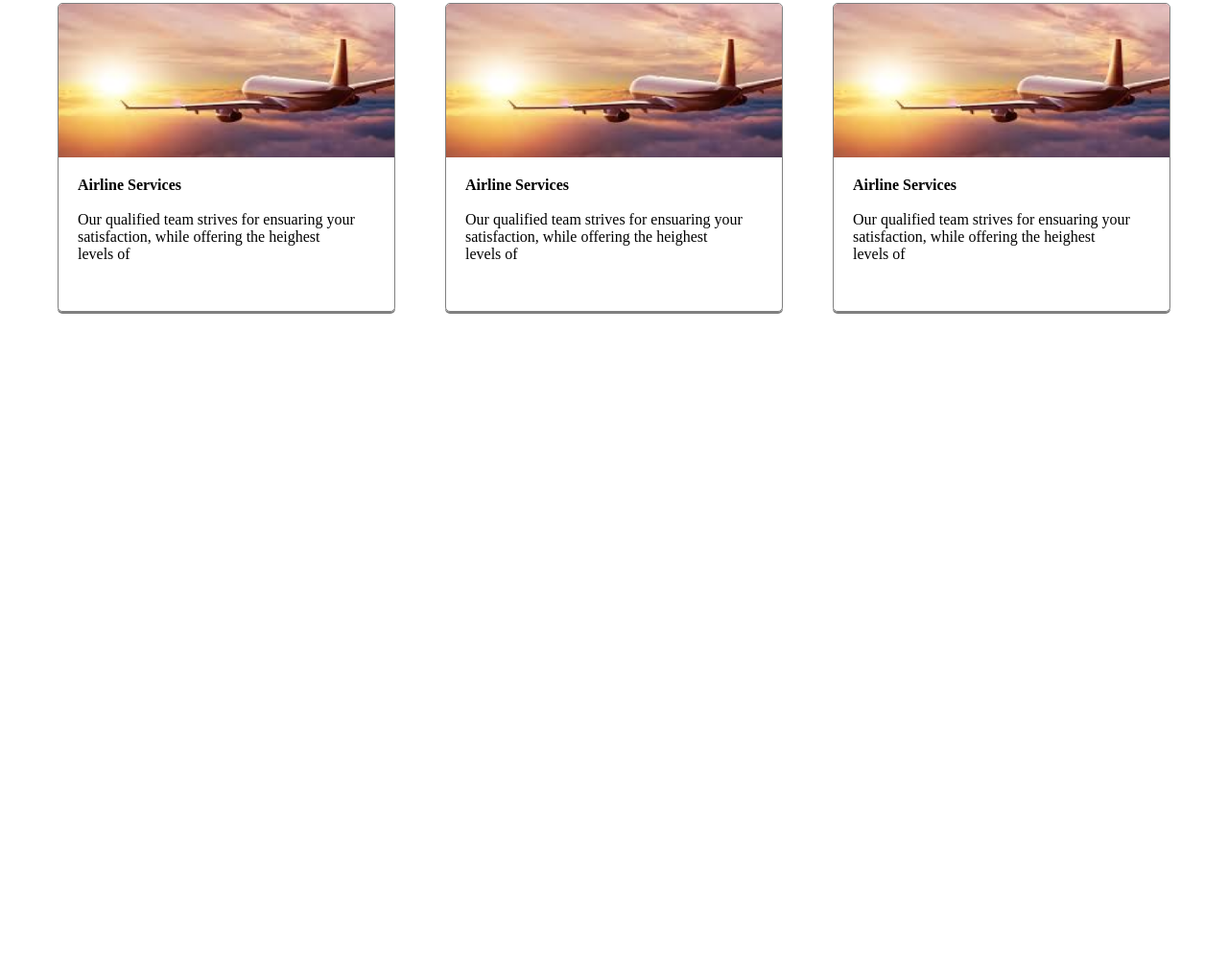
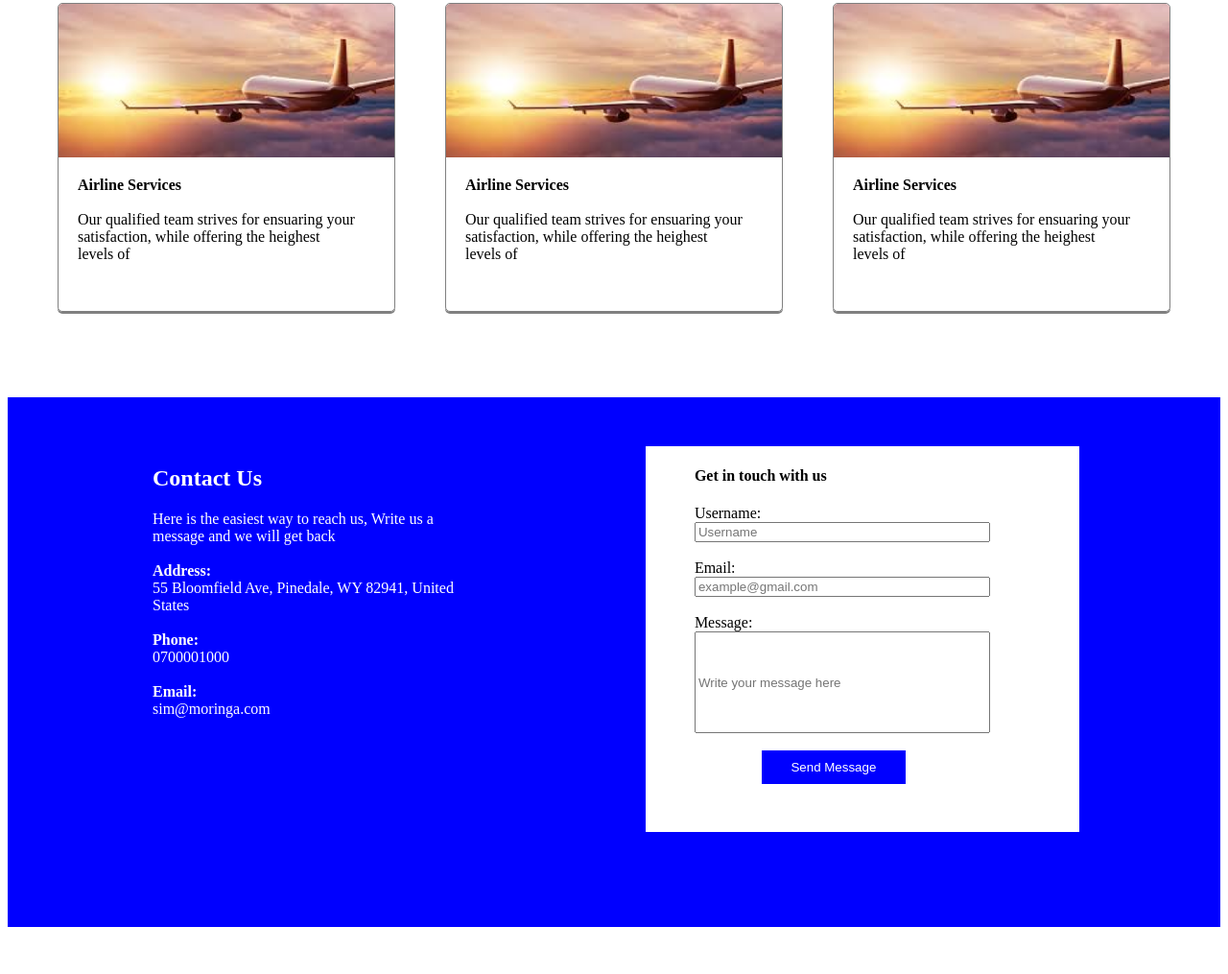
Before and after one commit to Michaelmapesa/pro_hub, a plain HTML site: page index.html in a window 1280 px wide. Shown: the part 1685-2700 px from the top of the page at 96% size. Before the commit the page ends 2107 px from the top, so only its background shows below. Drawn offline with Linux system fonts and the light colour scheme.

Commit message:
positions and style section five

```diff
--- a/index.css
+++ b/index.css
@@ -148,3 +148,49 @@ top: 45px;
     position: relative;
     left: 20px;
 }
+
+
+
+.sectionfive{
+    border: 1px solid blue;
+    height: 550px;
+    display: flex;
+    background-color: blue;
+    color: white;
+}
+.content5{
+    position: relative;
+    left: 150px;
+    top: 50px;
+}
+.content6{
+border: 1px solid white;
+width: 450px;
+background-color: white;
+color: black;
+height: 400px;
+position: relative;
+right: -350px;
+top: 50px;
+}
+#form{
+    position: relative;
+    left: 50px;
+}
+input[type=text]{
+    width: 300px;
+}
+#lname1{
+    height: 100px;
+
+}
+#lastbtn{
+    background-color: blue;
+    color: white;
+    height: 35px;
+    width: 150px;
+    position: relative;
+    left: 120px;
+    border: 1px solid blue;
+
+}
--- a/index.html
+++ b/index.html
@@ -127,5 +127,44 @@
          </div>
 
         </div>
+
+
+        <div class="sectionfive">
+
+            <div class="content5">
+                <h2>Contact Us</h2>
+                <p>
+                    Here is the easiest way to reach us, Write us a <br>
+                    message and we will get back <br><br>
+                    <strong>Address:</strong> <br>
+                    55 Bloomfield Ave, Pinedale, WY 82941, United <br>
+                    States <br><br>
+                    <strong>Phone:</strong> <br>
+                    0700001000 <br><br>
+                    <strong>Email:</strong> <br>
+                    sim@moringa.com
+                </p>
+
+            </div>
+            <div class="content6">
+                <form>
+                    <div id="form">
+                        <h4>Get in touch with us</h4>
+                        <label for="Username">Username:</label><br>
+                        <input type="text" id="fname" placeholder="Username"><br><br>
+                        <label for="email">Email:</label><br>
+                        <input type="text" id="lname" placeholder="example@gmail.com"><br><br>
+                        <label for="message">Message:</label><br>
+                        <input type="text" id="lname1" placeholder="Write your message here"><br><br>
+                    </div>
+
+                    <button id="lastbtn">
+                        Send Message
+                    </button>
+                  </form>
+
+            </div>
+
+        </div>
 </body>
 </html>
```
